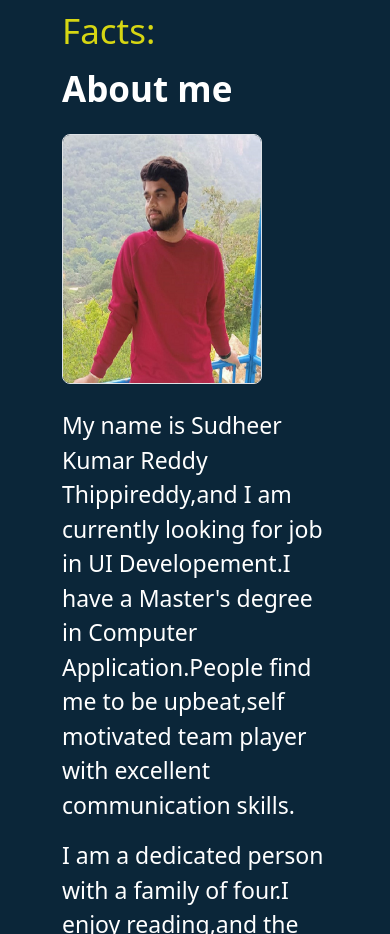
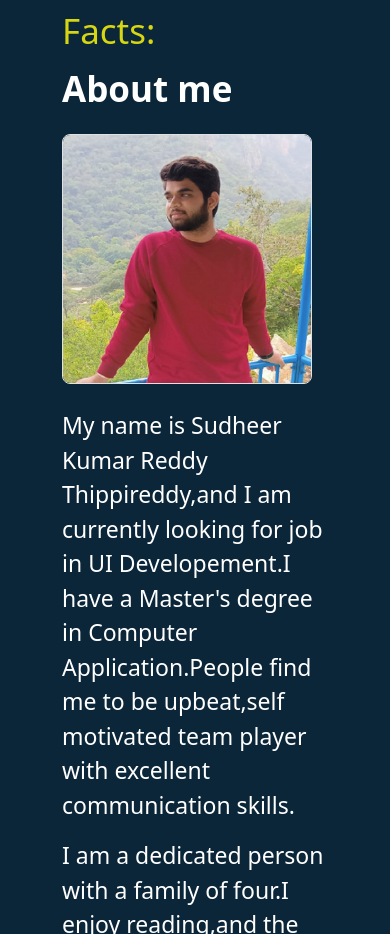
Before and after one commit to sudheerkumarreddythippireddy/sudheer-ui-developer, a website: page index.html in a window 390 px wide. Shown: the part 900-1834 px from the top of the page. Drawn offline with nearby package versions, Linux system fonts and the light colour scheme.

Commit message:
Update index.html

```diff
--- a/index.html
+++ b/index.html
@@ -59,7 +59,7 @@
         <div class="col-12 col-md-6 order-1 order-md-2 d-flex flex-column justify-content-center">
           <h1 class="side-heading mt-3">Facts:</h1>
           <h1 class="amc-title mt-2">About me</h1>
-          <img src="public/images/full.jpg" height="250" width="200" class="d-md-none mt-3 border rounded-3">
+          <img src="public/images/full.jpg" height="250" width="250" class="d-md-none mt-3 border rounded-3">
           <p class="mt-4 amc-description">My name is Sudheer Kumar Reddy Thippireddy,and I am currently looking for job in UI Developement.I have a Master's degree in Computer Application.People find me to be upbeat,self motivated team player with excellent communication skills.</p>
           <p class="amc-description">I am a dedicated person with a family of four.I enjoy reading,and the knowledge and the perspective that my reading gives me have strengthened my presentation abilities.</p>
         </div>
```
